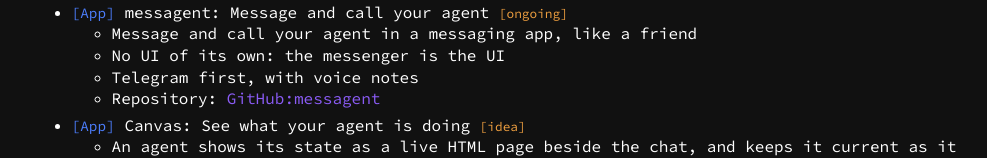
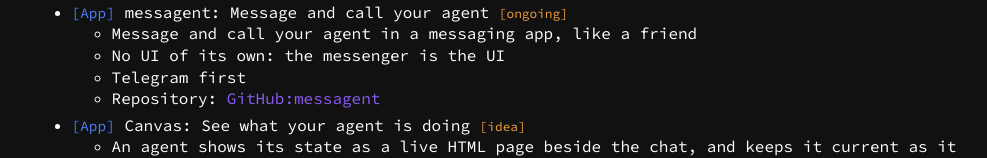
Before and after one commit to luiswirth/website, a plain HTML site: page agentics/index.html in a window 1280 px wide. Shown: the part 930-1088 px from the top of the page, without its empty margins (134-1121 px from the left). Drawn offline with Linux system fonts and the light colour scheme.

Commit message:
Ag²: no voice notes claimed for messagent
Provenance: agent-paired
Co-authored-by: lwirth-agent <lwirth2000+agent@gmail.com>

```diff
--- a/agentics/index.html
+++ b/agentics/index.html
@@ -113,7 +113,7 @@
         <ul>
           <li>Message and call your agent in a messaging app, like a friend</li>
           <li>No UI of its own: the messenger is the UI</li>
-          <li>Telegram first, with voice notes</li>
+          <li>Telegram first</li>
           <li>Repository: <a href="https://github.com/luiswirth/messagent">GitHub:messagent</a></li>
         </ul>
       </li>
```
